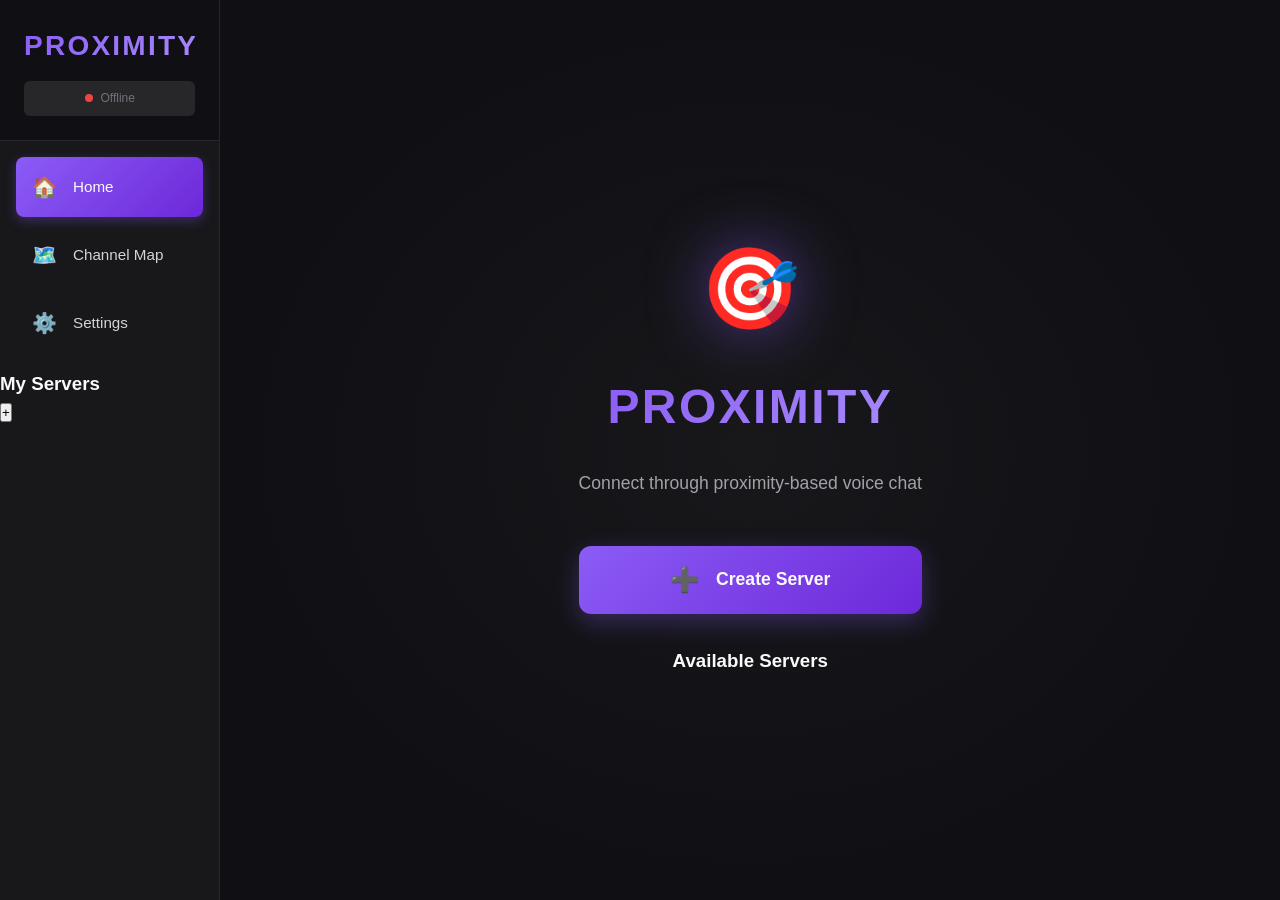
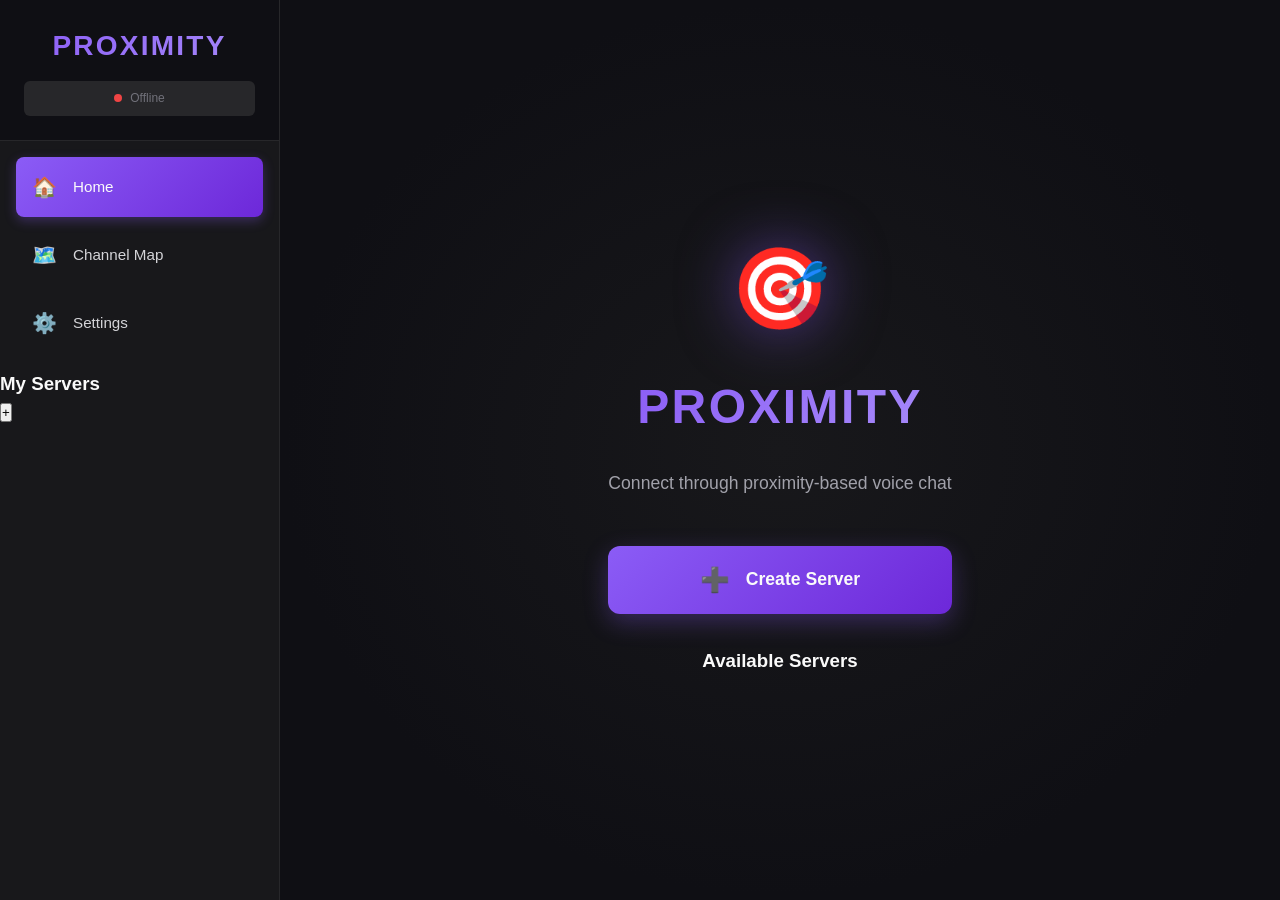

Implement DisplayMeister CSS system and remove settings modal

--- a/src/renderer/styles.css
+++ b/src/renderer/styles.css
@@ -1,3 +1,8 @@
+/* ============================================================================
+   DISPLAYMEISTER - Universal Layout & Theme System
+   Rules all pages with consistent display, theming, and typography
+   ============================================================================ */
+
 /* Modern Purple-Dark Grey Theme */
 * {
     margin: 0;
@@ -6,6 +11,8 @@
 }
 
 :root {
+    /* ===== DISPLAYMEISTER THEME PALETTE ===== */
+
     /* Purple-Dark Grey Palette */
     --primary-purple: #8B5CF6;
     --secondary-purple: #A78BFA;
@@ -44,15 +51,56 @@
     --accent-pink: #EC4899;
     --accent-indigo: #6366F1;
     --accent-cyan: #06B6D4;
+
+    /* ===== DISPLAYMEISTER TYPOGRAPHY ===== */
+    --font-display: -apple-system, BlinkMacSystemFont, 'Segoe UI', 'Inter', Roboto, Oxygen, Ubuntu, Cantarell, sans-serif;
+    --font-mono: 'SF Mono', Monaco, 'Cascadia Code', 'Roboto Mono', Consolas, 'Courier New', monospace;
+
+    --font-size-xs: 0.75rem;      /* 12px */
+    --font-size-sm: 0.875rem;     /* 14px */
+    --font-size-base: 1rem;       /* 16px */
+    --font-size-lg: 1.125rem;     /* 18px */
+    --font-size-xl: 1.25rem;      /* 20px */
+    --font-size-2xl: 1.5rem;      /* 24px */
+    --font-size-3xl: 1.875rem;    /* 30px */
+    --font-size-4xl: 2.25rem;     /* 36px */
+
+    /* ===== DISPLAYMEISTER SPACING ===== */
+    --spacing-xs: 0.25rem;   /* 4px */
+    --spacing-sm: 0.5rem;    /* 8px */
+    --spacing-md: 1rem;      /* 16px */
+    --spacing-lg: 1.5rem;    /* 24px */
+    --spacing-xl: 2rem;      /* 32px */
+    --spacing-2xl: 3rem;     /* 48px */
+    --spacing-3xl: 4rem;     /* 64px */
+
+    /* ===== DISPLAYMEISTER LAYOUT ===== */
+    --sidebar-width: 280px;
+    --header-height: auto;
+    --content-max-width: none; /* Full width by default */
+    --border-radius-sm: 6px;
+    --border-radius-md: 8px;
+    --border-radius-lg: 12px;
+    --border-radius-xl: 16px;
+}
+
+/* ===== DISPLAYMEISTER BASE LAYOUT ===== */
+html, body {
+    width: 100%;
+    height: 100%;
+    margin: 0;
+    padding: 0;
+    overflow: hidden;
 }
 
 body {
-    font-family: -apple-system, BlinkMacSystemFont, 'Segoe UI', 'Inter', Roboto, Oxygen, Ubuntu, Cantarell, sans-serif;
+    font-family: var(--font-display);
     background: var(--bg-darkest);
     color: var(--text-primary);
-    height: 100vh;
-    overflow: hidden;
+    font-size: var(--font-size-base);
     line-height: 1.6;
+    -webkit-font-smoothing: antialiased;
+    -moz-osx-font-smoothing: grayscale;
 }
 
 .app-container {
@@ -179,11 +227,14 @@ body {
     overflow: hidden;
 }
 
+/* DISPLAYMEISTER PAGE SYSTEM - All pages fill viewport */
 .page {
     display: none;
     flex: 1;
     flex-direction: column;
+    width: 100%;
     height: 100%;
+    overflow: hidden;
 }
 
 .page.active {
@@ -727,11 +778,12 @@ body {
     gap: 0.5rem;
 }
 
-/* Map Page */
+/* DISPLAYMEISTER PAGE HEADER - Consistent across all pages */
 .page-header {
-    padding: 1.5rem;
+    padding: var(--spacing-lg);
     border-bottom: 1px solid var(--border-dark);
     background: var(--bg-darker);
+    flex-shrink: 0; /* Prevent header from shrinking */
 }
 
 .page-header h2 {
@@ -904,12 +956,17 @@ body {
     box-shadow: 0 4px 12px rgba(239, 68, 68, 0.3);
 }
 
-/* Settings Page */
+/* Settings Page - DISPLAYMEISTER COMPLIANT */
 .settings-section {
     flex: 1;
-    padding: 2rem;
+    width: 100%;
+    height: 100%;
+    padding: var(--spacing-xl);
     overflow-y: auto;
-    max-width: 800px;
+    /* Removed max-width to allow full-width display */
+    display: flex;
+    flex-direction: column;
+    gap: var(--spacing-xl);
 }
 
 .setting-group {
